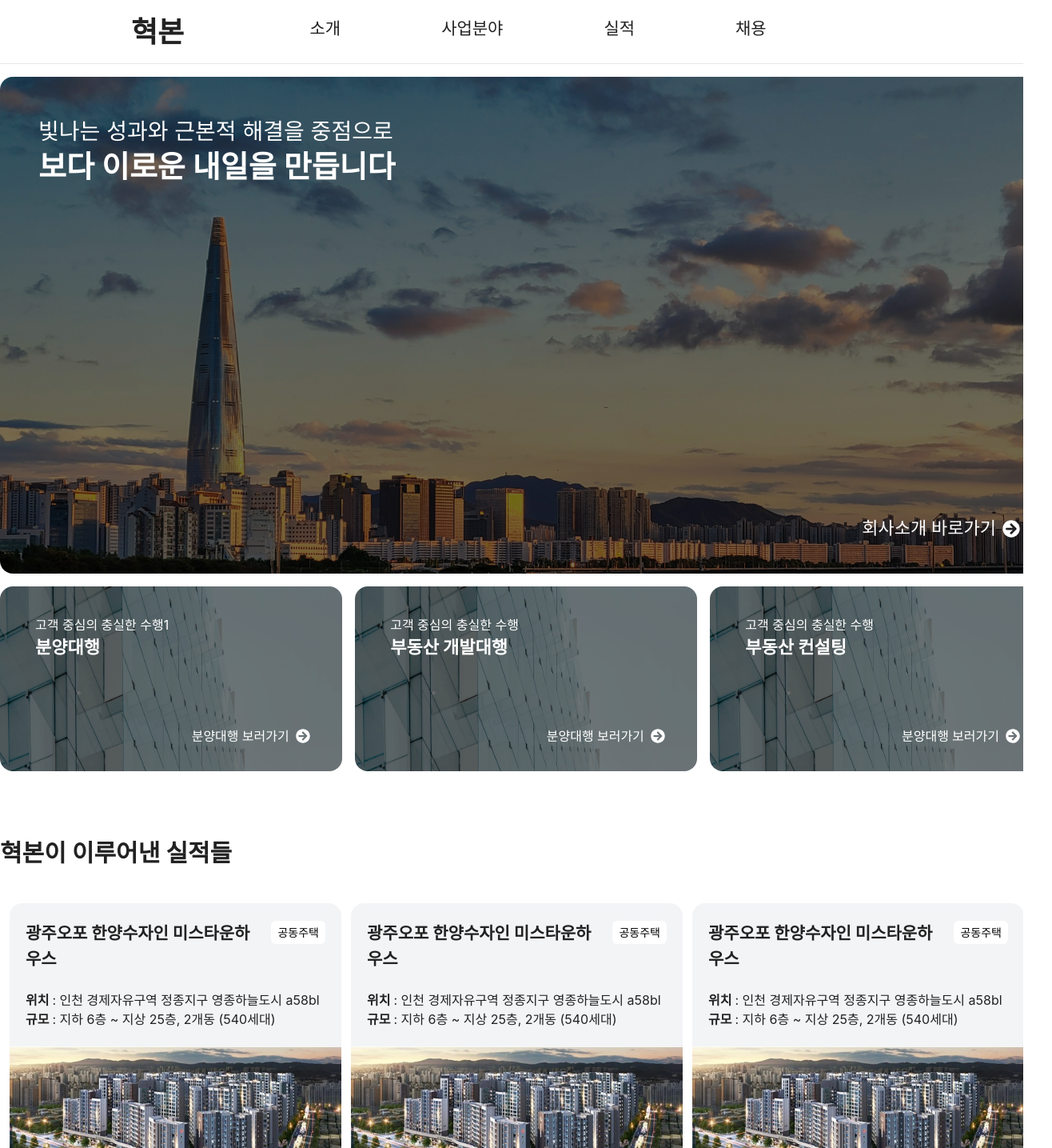
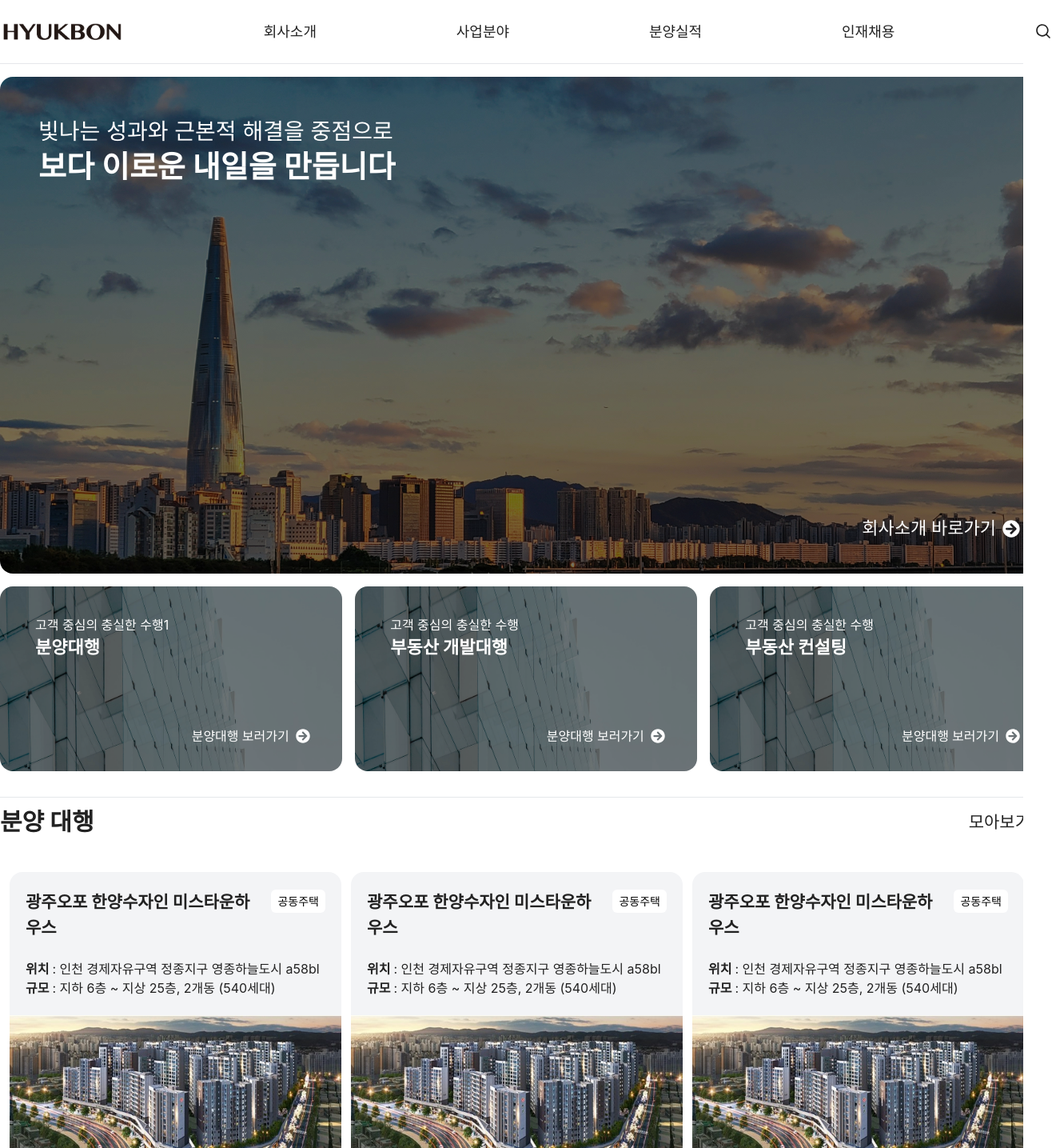
Before and after one commit to ekankr2/hyukbon, a Next.js app: page / in a window 1280 px wide. Shown: the top 1435 px of the page at 80% size, 1316 px wide, since content can reach past the window. Built offline with nearby package versions, Linux system fonts and the light colour scheme; a web font is replaced by a local one.

Commit message:
헤더 손봄

```diff
--- a/app/MainPerformanceCarousel.tsx
+++ b/app/MainPerformanceCarousel.tsx
@@ -43,7 +43,7 @@ const MainPerformanceCarousel = () => {
 
   return (
     <div className="cursor-pointer" ref={emblaRef}>
-      <ul className="flex touch-pan-y flex-nowrap -ml-2.5 md:ml-0">
+      <ul className="flex touch-pan-y flex-nowrap -ml-2.5 md:ml-0 select-none">
         {dataList.map((data, index) => (
           <li
             className="relative h-[350px] md:h-[400px] flex min-w-full overflow-hidden pl-3 md:min-w-[427px] md:justify-center"
--- a/app/layout.tsx
+++ b/app/layout.tsx
@@ -1,6 +1,9 @@
 import type { Metadata } from "next";
 import "./globals.css";
 import Link from "next/link";
+import Image from "next/image";
+import { FaMagnifyingGlass } from "react-icons/fa6";
+import { HiMiniMagnifyingGlass } from "react-icons/hi2";
 
 export const metadata: Metadata = {
   title: "혁본그룹",
@@ -16,26 +19,33 @@ export default function RootLayout({
     <html lang="en">
       <body>
         <header className="mx-auto h-20 sticky border-b border-solid">
-          <div className="mx-auto flex items-center h-full w-full md:w-[712px] lg:w-[952px]">
+          <div className="mx-auto flex items-center h-full w-full md:w-[712px] xl:w-[1316px] lg:w-[952px]">
             <nav className="flex flex-row w-full justify-between">
-              <h1 className="text-4xl">
-                <Link href="/">혁본</Link>
-              </h1>
-              <ul className="flex flex-row flex-wrap justify-between text-21 w-3/5">
-                <li>
-                  <a href="/">소개</a>
+              <Link href="/" className="flex items-center">
+                <Image
+                  src="/혁본로고.png"
+                  alt="혁본로고"
+                  width={155}
+                  height={30}
+                />
+              </Link>
+              <ul className="flex flex-row flex-wrap justify-between text-18 w-3/5">
+                <li className="flex items-center">
+                  <a href="/">회사소개</a>
                 </li>
-                <li>
+                <li className="flex items-center">
                   <a href="/">사업분야</a>
                 </li>
-                <li>
-                  <a href="/">실적</a>
+                <li className="flex items-center">
+                  <a href="/">분양실적</a>
                 </li>
-                <li>
-                  <a href="/">채용</a>
+                <li className="flex items-center">
+                  <a href="/">인재채용</a>
                 </li>
               </ul>
-              <div></div>
+              <div className="text-22 flex items-center">
+                <HiMiniMagnifyingGlass />
+              </div>
             </nav>
           </div>
         </header>
--- a/app/page.tsx
+++ b/app/page.tsx
@@ -103,8 +103,18 @@ export default function Home() {
             </ul>
           </div>
         </section>
-        <section className="pt-20">
-          <h2 className="">혁본이 이루어낸 실적들</h2>
+        <hr className="mt-8 mb-2" />
+        <section className="">
+          <div className="flex flex-row items-center justify-between">
+            <h2 className="pr-2.5">분양 대행</h2>
+            <Link
+              href="/"
+              className="flex items-center text-14 font-medium md:text-21 rounded-lg pl-4 py-1.5"
+            >
+              모아보기
+              <FaArrowCircleRight className="ml-1.5" />
+            </Link>
+          </div>
           <div className="pt-10">
             <MainPerformanceCarousel />
           </div>
```
Also changed, not shown: public/혁본로고.png (added).
